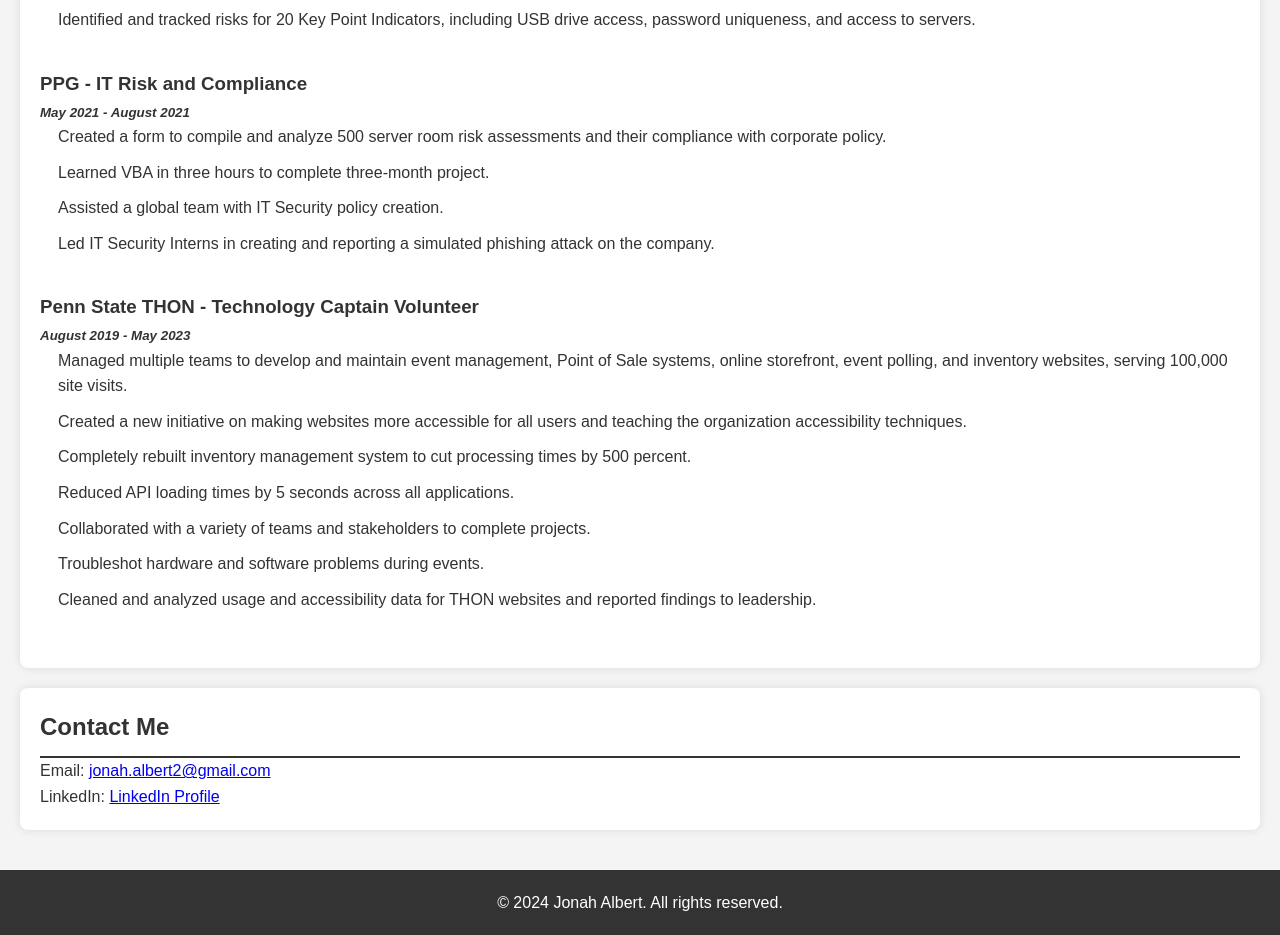
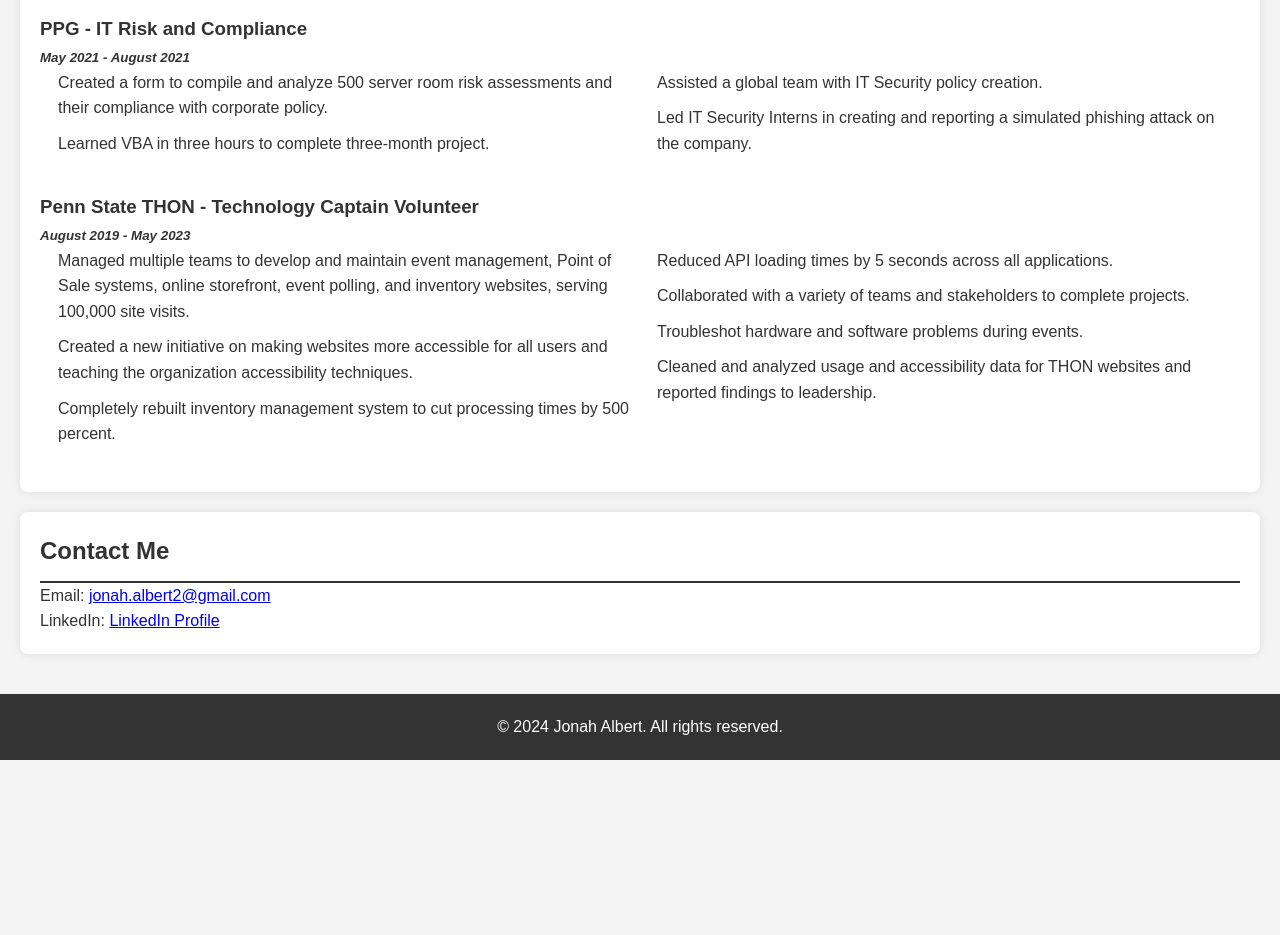
Before and after one commit to JAlbert2/JAlbert2.github.io, a plain HTML site: page index.html in a window 1280 px wide. Shown: the part 1855-2790 px from the top of the page. After the commit the page ends 2615 px from the top, so only its background shows below. Drawn offline with Linux system fonts and the light colour scheme.

Commit message:
Portfolio fix

```diff
--- a/styles/styles.css
+++ b/styles/styles.css
@@ -69,14 +69,13 @@
     padding: 20px 0;
     background: #333;
     color: #fff;
-    position: relative;
 }
 
 footer p {
     margin: 0;
 }
 
-.skills-list {
+.skills-list, .list {
     columns: 2;
     -webkit-columns: 2;
     -moz-columns: 2;
@@ -85,29 +84,26 @@
     padding-left: 1.5%;
 }
 
-.skills-list li {
-    margin-bottom: 10px;
-}
-
-.list {
-    padding-left: 0;
-    list-style-type: none;
-    padding-left: 1.5%;
-}
-
-.list li {
+.skills-list li, .list li {
     margin-bottom: 10px;
 }
 
 .gallery-grid {
     display: grid;
-    grid-template-columns: repeat(auto-fill, minmax(400px, 1fr)); /* Responsive grid */
+    grid-template-columns: repeat(3, 1fr); /* 3 columns by default */
     gap: 15px; /* Space between images */
     padding: 20px;
 }
 
+@media (max-width: 768px) { /* For mobile view */
+    .gallery-grid {
+        grid-template-columns: 1fr; /* 1 column on mobile */
+    }
+}
+
 .gallery-grid img {
     width: 100%; /* Make images responsive */
+    height: auto; /* Maintain aspect ratio */
     border-radius: 8px; /* Rounded corners */
     box-shadow: 0 0 10px rgba(0, 0, 0, 0.1); /* Subtle shadow */
     transition: transform 0.2s; /* Animation effect */
```
